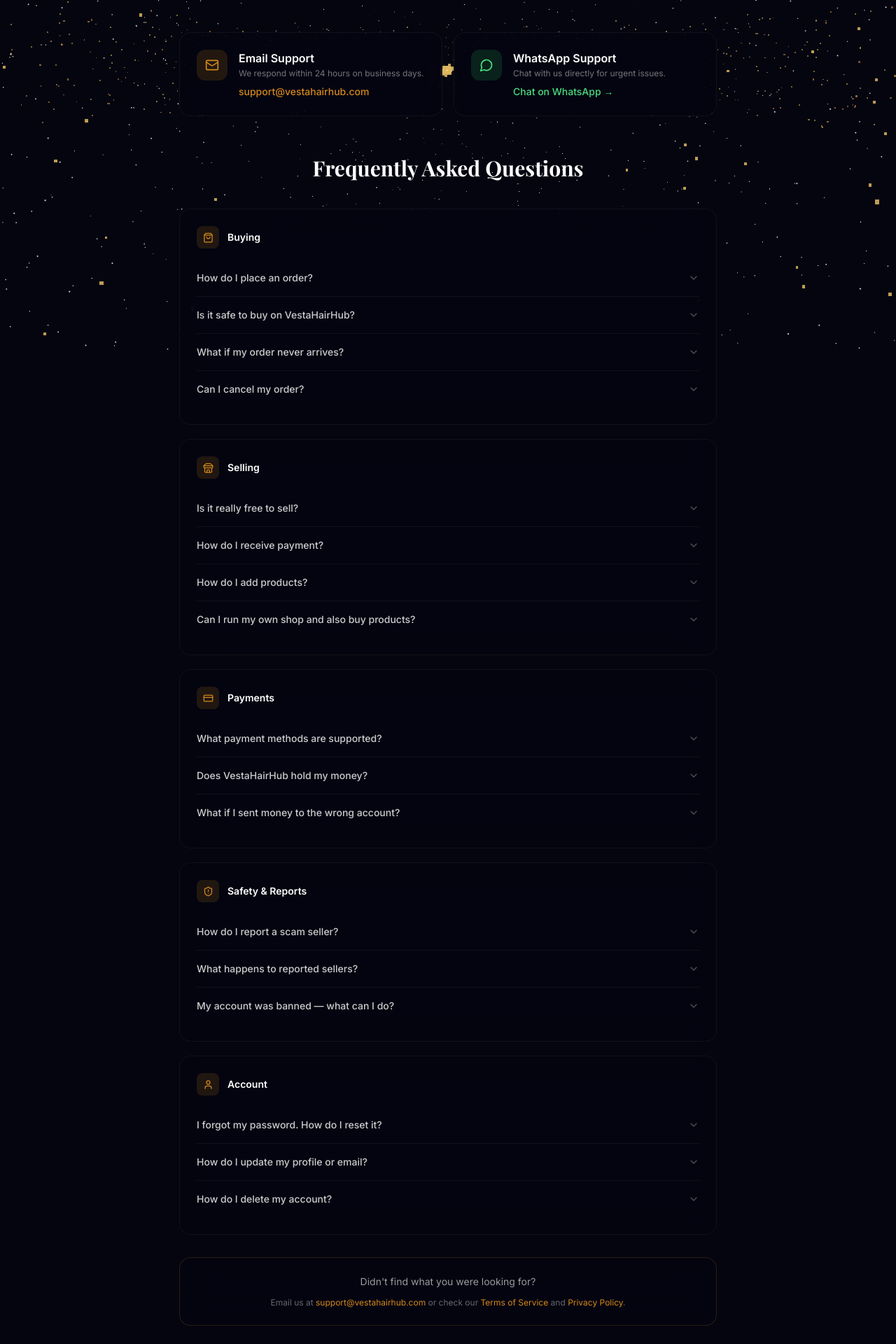
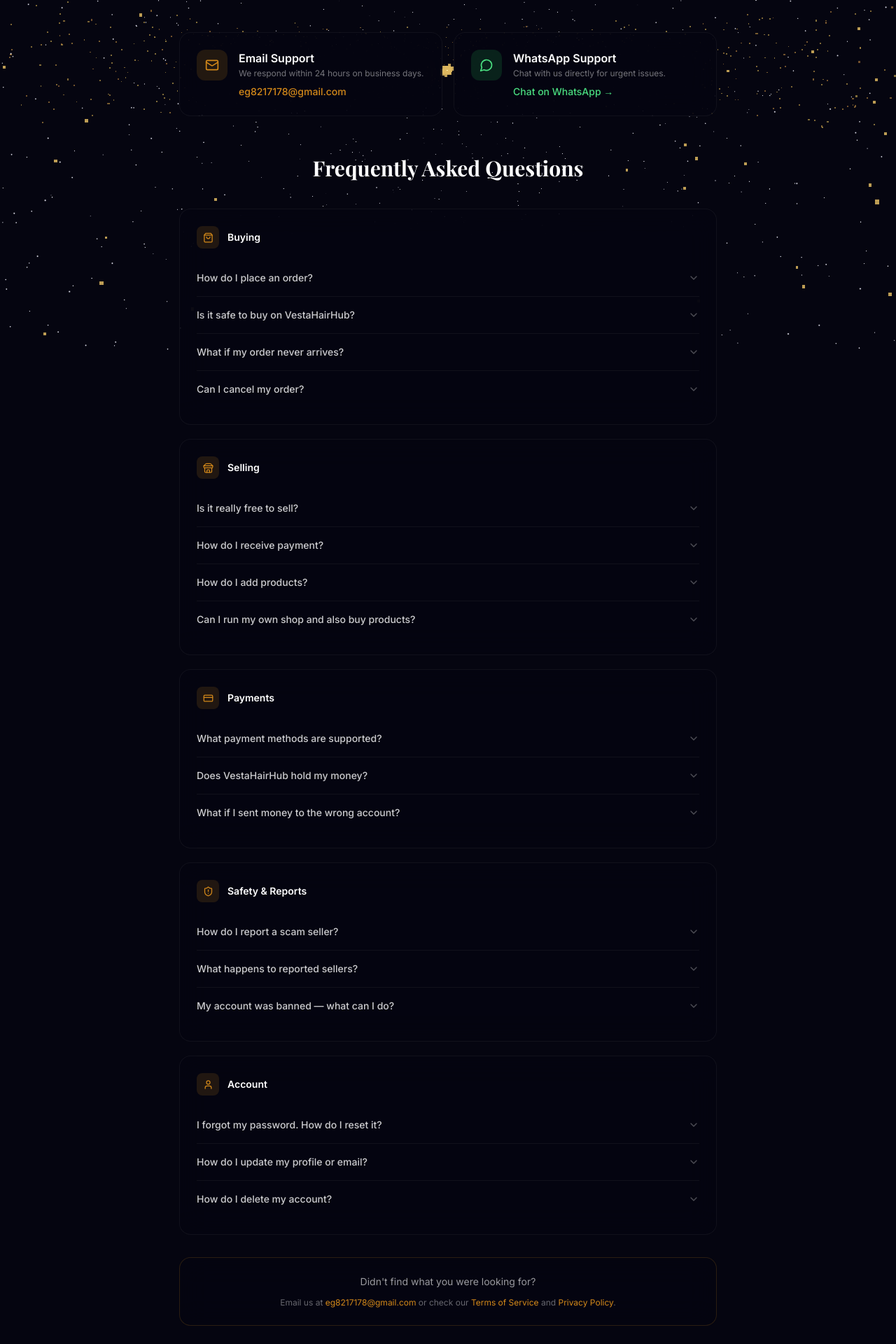
Before and after one commit to Dubai-lab/vestahairhub, a React (Vite) app: page /support in a window 1280 px wide. Shown: the part 300-2220 px from the top of the page at 70% size. Built offline with nearby package versions, Linux system fonts and the light colour scheme; no server answers; a web font is replaced by a local one.

Commit message:
Update support contact email and WhatsApp number

```diff
--- a/src/pages/company/SupportPage.tsx
+++ b/src/pages/company/SupportPage.tsx
@@ -161,7 +161,7 @@
           transition={{ duration: 0.4, delay: 0.1 }}
           className="max-w-3xl mx-auto grid grid-cols-1 sm:grid-cols-2 gap-4"
         >
-          <a href="mailto:support@vestahairhub.com"
+          <a href="mailto:eg8217178@gmail.com"
             className="glass-dark rounded-2xl border border-white/5 hover:border-brand-500/30 p-6 flex gap-4 items-start transition-all hover:-translate-y-0.5 duration-300">
             <div className="w-11 h-11 rounded-xl bg-brand-500/15 flex items-center justify-center flex-shrink-0">
               <Mail size={20} className="text-brand-400" />
@@ -169,11 +169,11 @@
             <div>
               <p className="font-semibold text-white mb-0.5">Email Support</p>
               <p className="text-xs text-white/45 mb-2">We respond within 24 hours on business days.</p>
-              <p className="text-sm text-brand-400 font-medium">support@vestahairhub.com</p>
+              <p className="text-sm text-brand-400 font-medium">eg8217178@gmail.com</p>
             </div>
           </a>
 
-          <a href="https://wa.me/2348000000000?text=Hi%20VestaHairHub%20Support%2C%20I%20need%20help%20with..."
+          <a href="https://wa.me/250799354618?text=Hi%20VestaHairHub%20Support%2C%20I%20need%20help%20with..."
             target="_blank" rel="noopener noreferrer"
             className="glass-dark rounded-2xl border border-white/5 hover:border-green-500/30 p-6 flex gap-4 items-start transition-all hover:-translate-y-0.5 duration-300">
             <div className="w-11 h-11 rounded-xl bg-green-500/15 flex items-center justify-center flex-shrink-0">
@@ -229,8 +229,8 @@
             <p className="text-white/60 text-sm mb-3">Didn't find what you were looking for?</p>
             <p className="text-white/40 text-xs">
               Email us at{' '}
-              <a href="mailto:support@vestahairhub.com" className="text-brand-400 hover:text-brand-300 transition-colors">
-                support@vestahairhub.com
+              <a href="mailto:eg8217178@gmail.com" className="text-brand-400 hover:text-brand-300 transition-colors">
+                eg8217178@gmail.com
               </a>
               {' '}or check our{' '}
               <Link to="/terms" className="text-brand-400 hover:text-brand-300 transition-colors">Terms of Service</Link>
```
